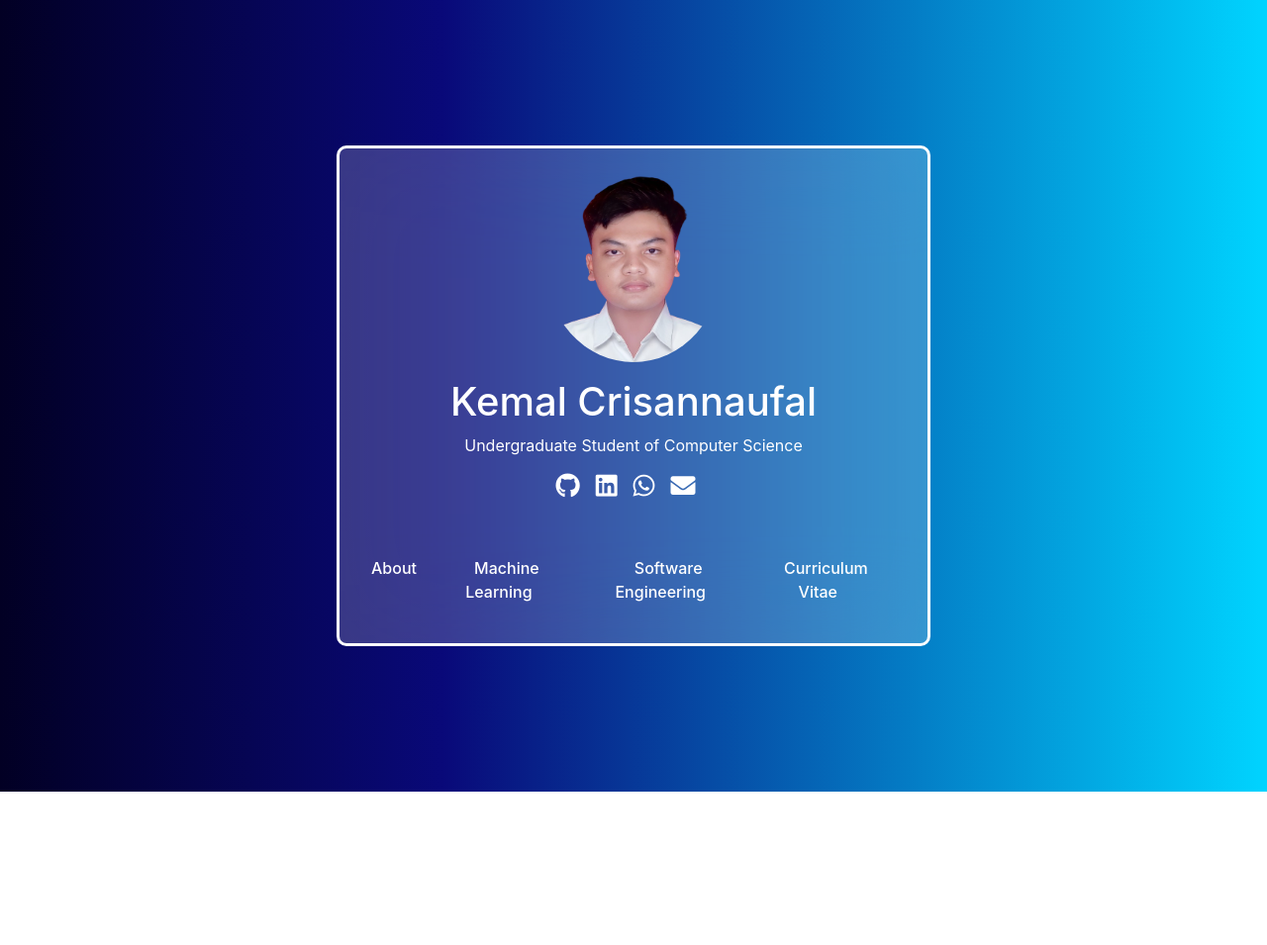
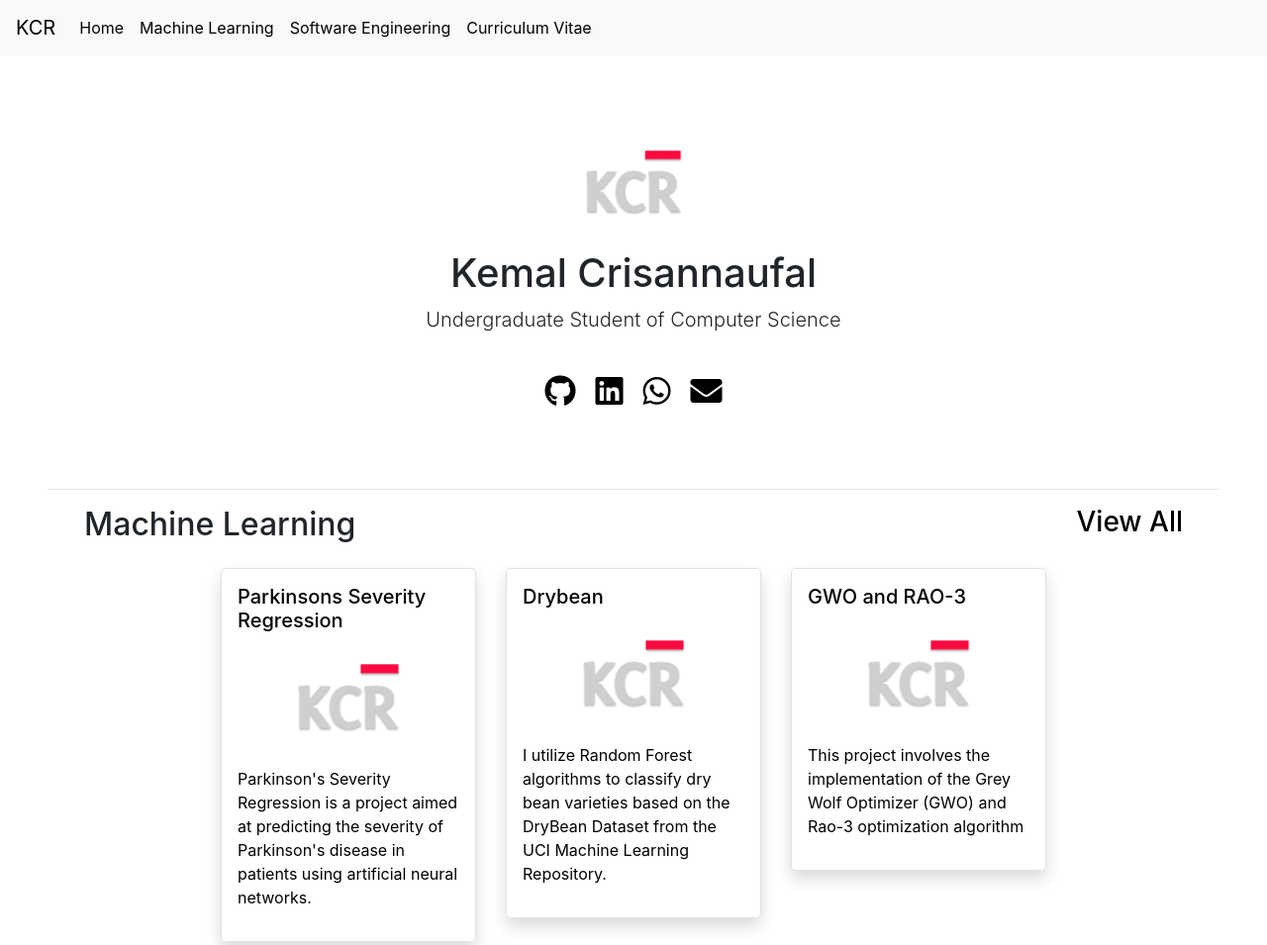
Before and after one commit to kemalcrisannaufal/kemalcrisannaufal_website, a plain HTML site: page index.html in a window 1280 px wide. Shown: the top 955 px of the page at 99% size. Before the commit the page ends 800 px from the top, so only its background shows below. Drawn offline with nearby package versions, Linux system fonts and the light colour scheme.

Commit message:
Change UI

```diff
--- a/css/about.css
+++ /dev/null
@@ -1,57 +0,0 @@
-* {
-  color: rgb(2, 0, 36) ;
-}
-
-body {
-  background: rgb(2, 0, 36);
-  background: linear-gradient(
-    90deg,
-    rgba(2, 0, 36, 1) 0%,
-    rgba(9, 9, 121, 1) 35%,
-    rgba(0, 212, 255, 1) 100%
-  );
-}
-.nav-box {
-  border: 3px solid white;
-  padding: 10px;
-}
-
-li {
-  list-style-type: none;
-}
-
-a {
-  text-decoration: none !important;
-  margin-right: 1em !important;
-  color: white !important;
-}
-
-.content {
-    border: 3px solid white;
-    padding: 10px;
-    background-color:rgba(255, 255, 255, 0.5);
-    backdrop-filter: blur(50px);
-}
-
-.profile-text {
-    color: rgb(2, 0, 36) !important;
-}
-
-.profile {
-    width: 170px;
-    height: 200px;
-    margin-right: 1rem;
-}
-
-@media (max-width: 768px) {
-    .profile {
-        width: 100px;
-        height: 120px;
-        margin-right: 1rem;
-        display: none;
-    }
-
-    #brand {
-        display: none;
-    }
-}
--- a/css/index.css
+++ b/css/index.css
@@ -1,71 +1,15 @@
-* {
-  color: white !important;
+a {
+  text-decoration: none !important;
+  color: black !important;
 }
 
-body {
-  background: rgb(2, 0, 36);
-  background: linear-gradient(
-    90deg,
-    rgba(2, 0, 36, 1) 0%,
-    rgba(9, 9, 121, 1) 35%,
-    rgba(0, 212, 255, 1) 100%
-  );
-}
-.nav-box {
-  border: 1px solid;
+.contact-section a {
+  color: black;
+  font-size: 2rem;
   padding: 10px;
 }
 
-li {
-  list-style-type: none;
+.contact-section a {
+  text-decoration: none;
+  color: black;
 }
-
-a {
-  text-decoration: none !important;
-  margin-right: 1em !important;
-}
-
-.main {
-  display: flex;
-  flex-direction: column;
-  min-height: 100vh;
-  justify-content: center;
-  align-items: center;
-}
-
-.content {
-  text-align: center;
-  max-width: 600px;
-  border: 3px solid white;
-  padding: 1rem;
-  border-radius: 10px;
-  background: rgba(255, 255, 255, 0.2);
-  backdrop-filter: blur(50px);
-}
-
-i {
-  font-size: 25px;
-}
-
-.profile-image {
-  border-radius: 50%;
-  width: 180px;
-  height: 200px;
-  margin-bottom: 1rem;
-}
-
-.nav-link p {
-  font-size: 16px;
-  font-weight: 500;
-}
-
-a:hover,
-i:hover {
-  color: rgba(9, 9, 121, 1) !important;
-}
-
-@media (max-width: 570px) {
-  .content {
-    max-width: 570px;
-  }
-}
--- a/index.html
+++ b/index.html
@@ -8,31 +8,102 @@
     <link rel="stylesheet" href="https://stackpath.bootstrapcdn.com/bootstrap/4.5.2/css/bootstrap.min.css">
     <link rel="stylesheet" href="https://cdnjs.cloudflare.com/ajax/libs/font-awesome/5.15.1/css/all.min.css">
     <script src="js/index.js"></script>
-    <title>KCR</title>
+    <title>Kemal Crisannaufal</title>
 </head>
 
 <body>
-    <div class="main">
-        <div class="content">
-            <img src="assets/images/foto-bg.png" alt="kcr" class="profile-image">
-            <h1>Kemal Crisannaufal</h1>
-            <p>Undergraduate Student of Computer Science</p>
-            <div class="d-flex gap-3 mt-3 justify-content-center">
-                <a href="https://github.com/kemalcrisannaufal"><i class="fab fa-github"></i></a>
-                <a href="https://www.linkedin.com/in/kemalcrisannaufal"><i class="fab fa-linkedin"></i></a>
-                <a href="https://wa.me/6281221891720"><i class="fab fa-whatsapp"></i></a>
-                <a href="mailto:kemalcrisannnaufal@gmail.com"><i class="fas fa-envelope"></i></a>
+    <nav class="navbar navbar-expand-lg navbar-light bg-light">
+        <a class="navbar-brand" href="#">KCR</a>
+        <button class="navbar-toggler" type="button" data-toggle="collapse" data-target="#navbarNav"
+            aria-controls="navbarNav" aria-expanded="false" aria-label="Toggle navigation">
+            <span class="navbar-toggler-icon"></span>
+        </button>
+        <div class="collapse navbar-collapse" id="navbarNav">
+            <ul class="navbar-nav">
+                <li class="nav-item active">
+                    <a class="nav-link" href="#">Home <span class="sr-only">(current)</span></a>
+                </li>
+                <li class="nav-item">
+                    <a class="nav-link" href="#">Machine Learning</a>
+                </li>
+                <li class="nav-item">
+                    <a class="nav-link" href="#">Software Engineering</a>
+                </li>
+                <li class="nav-item">
+                    <a class="nav-link" href="#">Curriculum Vitae</a>
+                </li>
+            </ul>
+        </div>
+    </nav>
+
+    <div class="container-fluid mt-5 px-5">
+        <div class="px-4 py-5 mb-3 text-center">
+            <img class="d-block mx-auto mb-4" src="assets/images/logo.png" alt="main-image" width="100">
+            <h1 class="display-5 fw-bold text-body-emphasis">Kemal Crisannaufal</h1>
+            <div class="col-lg-6 mx-auto">
+                <p class="lead mb-4 fw-bold">Undergraduate Student of Computer Science
+                </p>
+                <div class="d-flex mt-3 justify-content-center contact-section">
+                    <a href="https://github.com/kemalcrisannaufal"><i class="fab fa-github"></i></a>
+                    <a href="https://www.linkedin.com/in/kemalcrisannaufal"><i class="fab fa-linkedin"></i></a>
+                    <a href="https://wa.me/6281221891720"><i class="fab fa-whatsapp"></i></a>
+                    <a href="mailto:kemalcrisannnaufal@gmail.com"><i class="fas fa-envelope"></i></a>
+                </div>
             </div>
-            <div class="d-flex gap-3 mt-5 nav-link">
-                <p><a href="/about.html">About</a></p>
-                <p><a href="">Machine Learning</a></p>
-                <p><a href="">Software Engineering</a></p>
-                <p><a href="assets/files/CV_Kemal Crisannaufal.pdf" target="_blank">Curriculum Vitae</a></p>
+        </div>
 
+        <hr>
+        <div>
+            <div class="container d-flex justify-content-between my-3">
+                <h2>Machine Learning</h2>
+                <h3><a href="">View All</a></h3>
+            </div>
+            <div class="row d-flex justify-content-center gap-3 m-3">
+                <a href="https://github.com/kemalcrisannaufal/Parkinsons-Severity-Regression/blob/main/Parkinsons%20Telemonitoring_Kemal%20Crisannaufal_Achmad%20Fahriza.ipynb" class="col-md-3">
+                    <div class="border p-3 rounded-lg shadow">
+                        <div>
+                            <h5>Parkinsons Severity Regression</h5>
+                            <div class="d-flex justify-content-center py-4">
+                                <img src="assets/images/logo.png" height="80">
+                            </div>
+                            <p>Parkinson's Severity Regression is a project aimed at predicting the severity of
+                                Parkinson's disease in patients using artificial neural networks.</p>
+                        </div>
+                    </div>
+                </a>
+                <a href="" class="col-md-3">
+                    <div class="border p-3 rounded-lg shadow">
+                        <div>
+                            <h5>Drybean</h5>
+                            <div class="d-flex justify-content-center py-4">
+                                <img src="assets/images/logo.png" height="80">
+                            </div>
+                            <p>I utilize Random Forest algorithms to classify dry bean varieties based on the DryBean Dataset from the UCI Machine Learning Repository.</p>
+                        </div>
+                    </div>
+                </a>
+                <a href="https://github.com/kemalcrisannaufal/Grey-Wolf-Optimizer-and-RAO-3/blob/main/Kemal%20Crisannaufal_1301213133_Tubes%20Individu.ipynb" class="col-md-3">
+                    <div class="border p-3 rounded-lg shadow">
+                        <div>
+                            <h5>GWO and RAO-3</h5>
+                            <div class="d-flex justify-content-center py-4">
+                                <img src="assets/images/logo.png" height="80">
+                            </div>
+                            <p>This project involves the implementation of the Grey Wolf Optimizer (GWO) and Rao-3 optimization  algorithm</p>
+                        </div>
+                    </div>
+                </a>
             </div>
         </div>
     </div>
 
+    <footer class="container-fluid text-body-secondary bg-navy py-5 mt-5">
+        <div class="container text-white">
+            <h4 class="float-end mb-1">Laravel Project</h4>
+            <h5 class="mb-1">Kemal Crisannaufal</h5>
+            <h5 class="mb-0">1301213133</h5>
+        </div>
+    </footer>
 </body>
 
 </html>
```
Also changed, not shown: about.html (deleted, +0 -62 lines), machinelearning.html (deleted, +0 -23 lines), assets/images/foto-bg.png (deleted), assets/images/foto.png (deleted), assets/images/logo.png (added).
